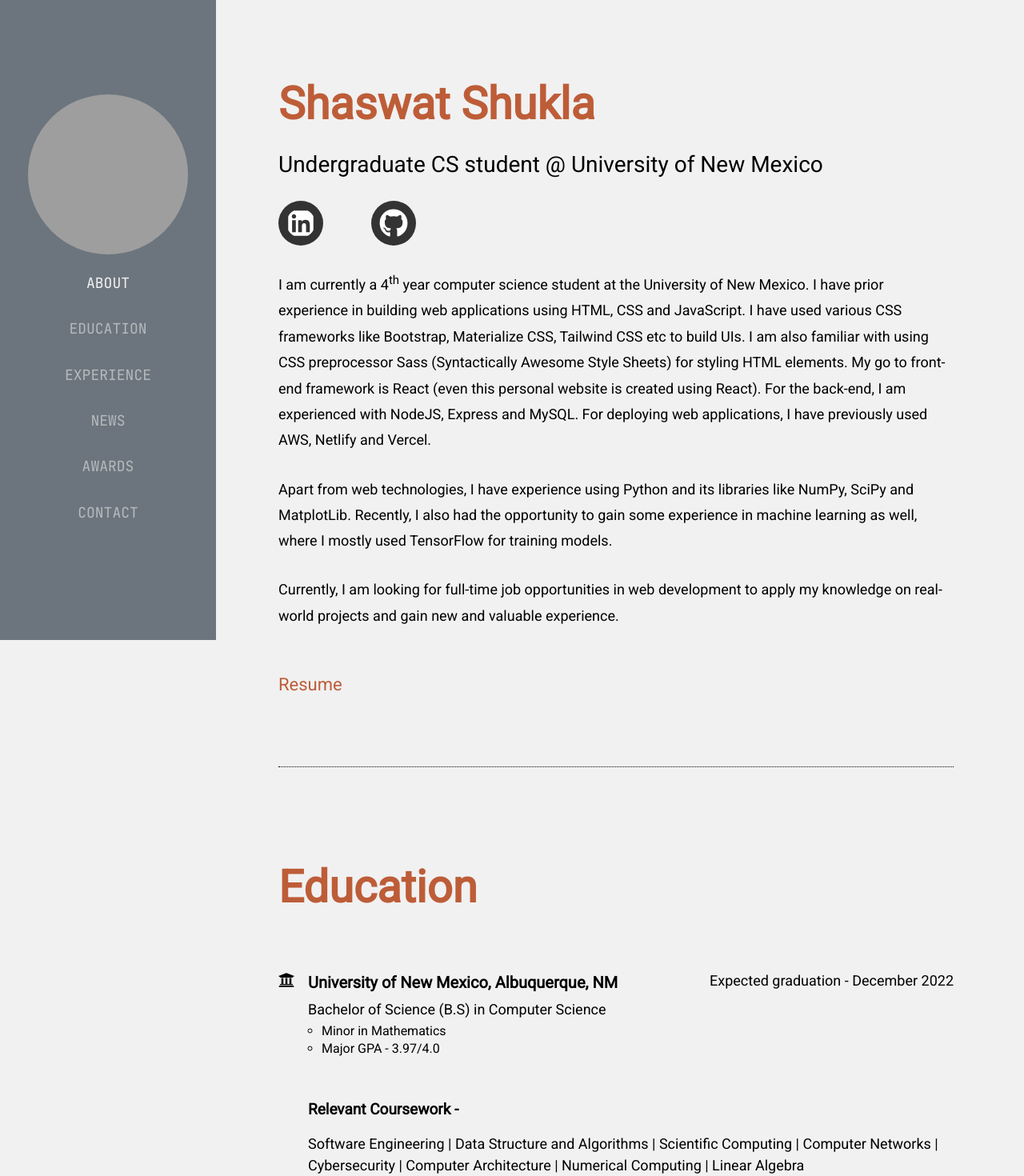
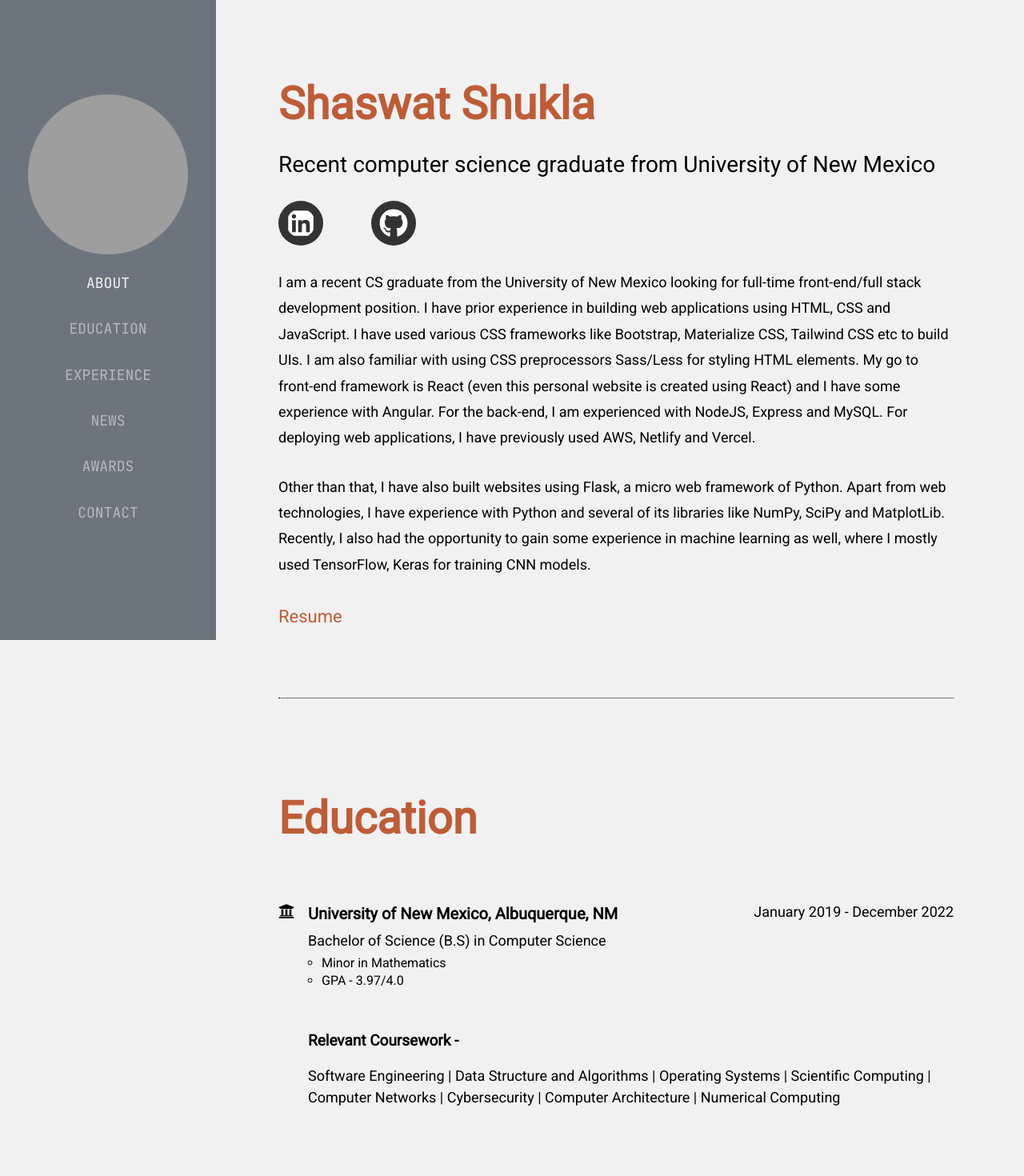
Before and after one commit to SHASWAT2000-loves-logic/Personal-Website, a React (Create React App) app: page / in a window 1280 px wide. Shown: the top 1470 px of the page at 80% size. Built offline with nearby package versions, Linux system fonts and the light colour scheme; grey boxes are pictures that could not be loaded.

Commit message:
updated education section

```diff
--- a/src/components/About.jsx
+++ b/src/components/About.jsx
@@ -6,14 +6,13 @@ function About() {
   return (
     <div className="about_section" id="about">
       <h1 className="bold_name">Shaswat Shukla</h1>
-      <p className="short_intro">Undergraduate CS student @ University of New Mexico</p>
+      <p className="short_intro">Recent computer science graduate from University of New Mexico</p>
       <a href="http://linkedin.com/in/shaswat-shukla/" target="_blank"><FaLinkedin className="about_icons"/></a>
       <a href="https://github.com/SHASWAT2000-loves-logic?tab=repositories" target="_blank"><FaGithub className="about_icons"/></a>
-      <p>I am currently a 4<sup>th</sup> year computer science student at the University of New Mexico. I have prior experience in building web applications using HTML, CSS and JavaScript. I have used various CSS frameworks like Bootstrap, Materialize CSS, Tailwind CSS etc to build UIs. I am also familiar with using CSS preprocessor Sass (Syntactically Awesome Style Sheets) for styling HTML elements. My go to front-end framework is React (even this personal website is created using React). For the back-end, I am experienced with NodeJS, Express and MySQL. For deploying web applications, I have previously used AWS, Netlify and Vercel. </p>
+      <p>I am a recent CS graduate from the University of New Mexico looking for full-time front-end/full stack development position. I have prior experience in building web applications using HTML, CSS and JavaScript. I have used various CSS frameworks like Bootstrap, Materialize CSS, Tailwind CSS etc to build UIs. I am also familiar with using CSS preprocessors Sass/Less for styling HTML elements. My go to front-end framework is React (even this personal website is created using React) and I have some experience with Angular. For the back-end, I am experienced with NodeJS, Express and MySQL. For deploying web applications, I have previously used AWS, Netlify and Vercel. </p>
       <br />
-      <p>Apart from web technologies, I have experience using Python and its libraries like NumPy, SciPy and MatplotLib. Recently, I also had the opportunity to gain some experience in machine learning as well, where I mostly used TensorFlow for training models.</p>
+      <p>Other than that, I have also built websites using Flask, a micro web framework of Python. Apart from web technologies, I have experience with Python and several of its libraries like NumPy, SciPy and MatplotLib. Recently, I also had the opportunity to gain some experience in machine learning as well, where I mostly used TensorFlow, Keras for training CNN models.</p>
       <br />
-      <p className="opportunities">Currently, I am looking for full-time job opportunities in web development to apply my knowledge on real-world projects and gain new and valuable experience. </p>
       <a href={Resume} target="_blank" className="resume"><span className="highlighted">Resume</span></a>
     </div>
   )
--- a/src/components/Education.jsx
+++ b/src/components/Education.jsx
@@ -7,18 +7,18 @@ function Education() {
       <h1>Education</h1>
       <div className="edu_flex">
        <h3><FaUniversity className="edu_icon"/> University of New Mexico, Albuquerque, NM</h3>
-       <p>Expected graduation - December 2022</p>
+       <p>January 2019 - December 2022</p>
       </div>
       <div className="edu_content">
         <p>Bachelor of Science (B.S) in Computer Science</p>
         <ul className="edu_list">
           <li>Minor in Mathematics</li>
-          <li>Major GPA - 3.97/4.0</li>
+          <li>GPA - 3.97/4.0</li>
         </ul>
       </div>
       <div className="course_content">
         <h3>Relevant Coursework - </h3>
-        <p>Software Engineering | Data Structure and Algorithms | Scientific Computing | Computer Networks | Cybersecurity | Computer Architecture | Numerical Computing | Linear Algebra</p>
+        <p>Software Engineering | Data Structure and Algorithms | Operating Systems | Scientific Computing | Computer Networks | Cybersecurity | Computer Architecture | Numerical Computing</p>
       </div>
     </div>
   )
--- a/src/components/News.jsx
+++ b/src/components/News.jsx
@@ -7,10 +7,10 @@ function News() {
 
       <div className="news_grid">
         <div className="news_date">
-          <h3><BiCalendar className="news_icon"/>Sept 2022</h3>
+          <h3><BiCalendar className="news_icon"/>Dec 2022</h3>
         </div>
         <div className="news_content">
-          <p><span className="highlighted">UPDATE </span> - Started as front-end intern as part of the EPICS program at UNM</p>
+          <p>Graduated from UNM with a bachelor's degree in computer science</p>
         </div>
       </div>
 
@@ -19,7 +19,16 @@ function News() {
           <h3><BiCalendar className="news_icon"/>Sept 2022</h3>
         </div>
         <div className="news_content">
-          <p><span className="highlighted">UPDATE </span> - Accepted the position of undergraduate research assistant at the Hand and Machine lab at the University of New Mexico</p>
+          <p>Started as front-end intern as part of the EPICS program at UNM</p>
+        </div>
+      </div>
+
+      <div className="news_grid">
+        <div className="news_date">
+          <h3><BiCalendar className="news_icon"/>Sept 2022</h3>
+        </div>
+        <div className="news_content">
+          <p>Accepted the position of undergraduate research assistant at the Hand and Machine lab at UNM</p>
         </div>
       </div>
 
@@ -41,33 +50,6 @@ function News() {
         </div>
       </div>
 
-      <div className="news_grid">
-        <div className="news_date">
-          <h3><BiCalendar className="news_icon"/>Aug 2021</h3>
-        </div>
-        <div className="news_content">
-          <p>Accepted the position of computer consultant at the University of New Mexico</p>
-        </div>
-      </div>
-
-      <div className="news_grid">
-        <div className="news_date">
-          <h3><BiCalendar className="news_icon"/>May 2021</h3>
-        </div>
-        <div className="news_content">
-          <p>Started the internship at Purdue University; part of SIRI, SROP program</p>
-        </div>
-      </div>
-
-      <div className="news_grid">
-        <div className="news_date">
-          <h3><BiCalendar className="news_icon"/>Jan 2021</h3>
-        </div>
-        <div className="news_content">
-          <p>Accepted the position of physics and math tutor at the University of New Mexico</p>
-        </div>
-      </div>
-
     </div>
   )
 }
```
Also changed, not shown: 1 other file (tests, documents, lock files or other folders).
